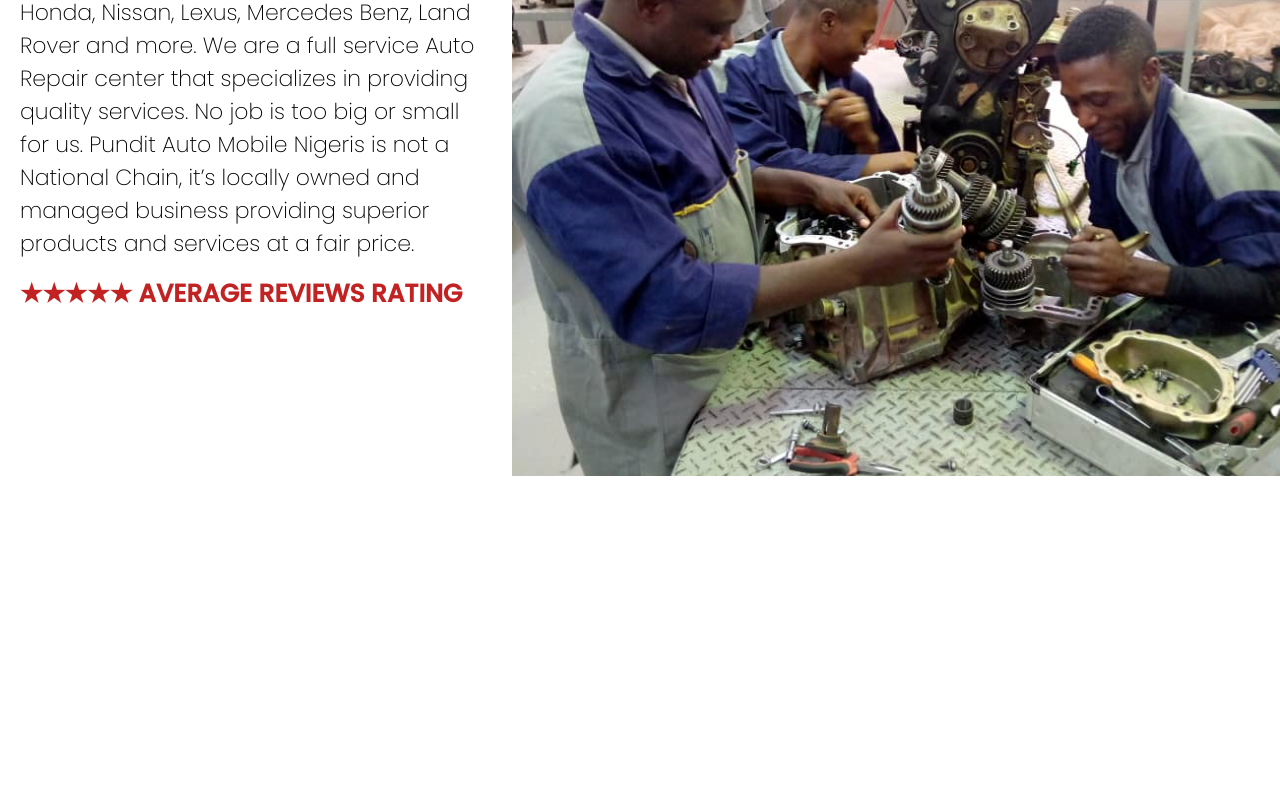
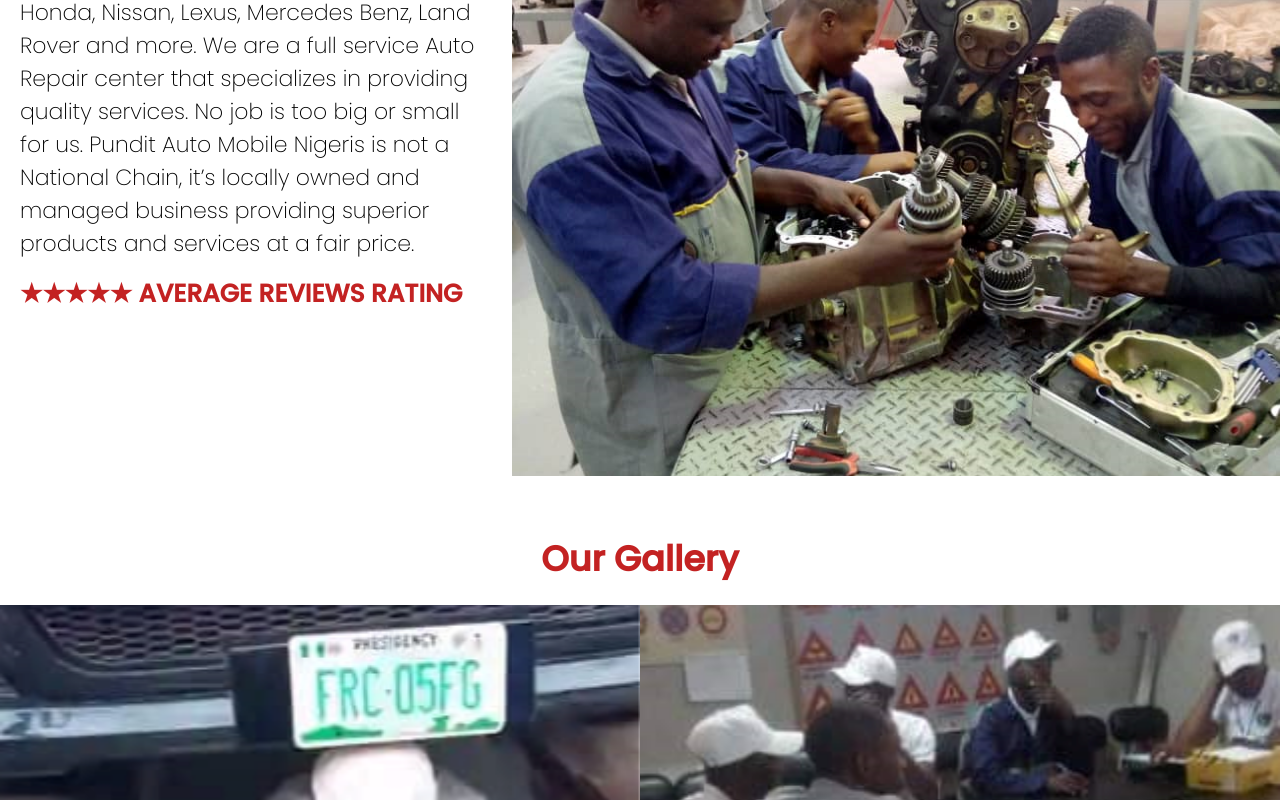
Before and after one commit to Ogaga01/Pundit_Automobile_Nigeria, a React (Vite) app: page / in a window 1280 px wide. Shown: the part 980-1780 px from the top of the page. Before the commit the page ends 1456 px from the top, so only its background shows below. Built offline with nearby package versions, Linux system fonts and the light colour scheme.

Commit message:
Add gallery section

```diff
--- a/package.json
+++ b/package.json
@@ -13,6 +13,7 @@
     "react": "^18.2.0",
     "react-dom": "^18.2.0",
     "react-icons": "^4.10.1",
+    "react-multi-carousel": "^2.8.4",
     "react-router-dom": "^6.15.0",
     "react-scroll": "^1.8.9",
     "sass": "^1.66.1"
--- a/src/App.tsx
+++ b/src/App.tsx
@@ -1,16 +1,16 @@
 import { FC } from "react";
-import Navbar from "./components/Navbar";
-import MobileNavbar from "./components/MobileNavbar";
-import Hero from "./components/Hero";
-import About from "./components/About";
+import { Route, Routes } from "react-router-dom";
+import Pictures from "./components/Pictures";
+import Home from "./components/Home";
 
 const App: FC = () => {
   return (
     <div>
-      <Navbar />
-      <MobileNavbar />
-      <Hero />
-      <About />
+
+      <Routes>
+        <Route path="/" element={<Home />} />
+        <Route path="gallery" element={<Pictures />} />
+      </Routes>
     </div>
   );
 };
--- /dev/null
+++ b/src/components/Gallery.tsx
@@ -0,0 +1,83 @@
+import { FC } from "react";
+import Carousel from "react-multi-carousel";
+import "react-multi-carousel/lib/styles.css";
+import pundit1 from "./../images/pundit_1.png";
+import pundit2 from "./../images/pundit2.png";
+import pundit3 from "./../images/pundit3.png";
+import pundit4 from "./../images/pundit4.png";
+import pundit5 from "./../images/pundit5.png";
+import pundit6 from "./../images/pundit6.png";
+import pundit7 from "./../images/pundit7.png";
+import pundit9 from "./../images/pundit9.png";
+import pundit10 from "./../images/pundit10.png";
+import pundit11 from "./../images/pundit11.png";
+import pundit12 from "./../images/pundit12.png";
+import pundit13 from "./../images/pundit13.png";
+import pundit14 from "./../images/pundit14.png";
+import styles from "./../sass/_gallery.module.scss";
+import { Link } from "react-router-dom";
+
+const images = [
+  pundit1,
+  pundit2,
+  pundit3,
+  pundit4,
+  pundit5,
+  pundit6,
+  pundit7,
+  pundit9,
+  pundit10,
+  pundit11,
+  pundit12,
+  pundit13,
+  pundit14,
+];
+
+const responsive = {
+  desktop: {
+    breakpoint: { max: 3000, min: 1024 },
+    items: 3,
+    slidesToSlide: 3, // optional, default to 1.
+  },
+  tablet: {
+    breakpoint: { max: 1024, min: 464 },
+    items: 2,
+    slidesToSlide: 2, // optional, default to 1.
+  },
+  mobile: {
+    breakpoint: { max: 464, min: 0 },
+    items: 1,
+    slidesToSlide: 1, // optional, default to 1.
+  },
+};
+
+const Gallery: FC = () => {
+  return (
+    <div className={styles.div}>
+      <h1 className={styles["head"]}>Our Gallery</h1>
+      <Carousel
+        className={styles["carousel"]}
+        autoPlay={true}
+        infinite={true}
+        autoPlaySpeed={3000}
+        arrows={false}
+        responsive={responsive}
+      >
+        {images.map((image) => {
+          return (
+            <img
+              className={styles["carousel__image"]}
+              src={image}
+              alt={image}
+            />
+          );
+        })}
+      </Carousel>
+      <Link className={styles["link"]} to="gallery">
+        More Photos &rarr;
+      </Link>
+    </div>
+  );
+};
+
+export default Gallery;
--- /dev/null
+++ b/src/components/Home.tsx
@@ -0,0 +1,18 @@
+import { FC } from "react";
+import Gallery from "./Gallery";
+import About from "./About";
+import Hero from "./Hero";
+import MobileNavbar from "./MobileNavbar";
+import Navbar from "./Navbar";
+
+const Home: FC = () => {
+  return <div>
+    <Navbar />
+      <MobileNavbar />
+      <Hero />
+      <About />
+      <Gallery />
+  </div>;
+};
+
+export default Home;
--- a/src/components/Navbar.tsx
+++ b/src/components/Navbar.tsx
@@ -11,7 +11,7 @@ const Navbar: FC = () => {
         spy={true}
         smooth={true}
         duration={500}
-        to="hero"
+        to="/"
       >
         <img
           className={styles["navigation__image"]}
--- /dev/null
+++ b/src/components/Pictures.tsx
@@ -0,0 +1,7 @@
+import { FC } from "react";
+
+const Pictures: FC = () => {
+  return <div></div>;
+};
+
+export default Pictures;
--- a/src/main.tsx
+++ b/src/main.tsx
@@ -1,10 +1,13 @@
-import React from 'react'
-import ReactDOM from 'react-dom/client'
-import App from './App.tsx'
-import './sass/index.scss'
+import React from "react";
+import ReactDOM from "react-dom/client";
+import { BrowserRouter as Router } from "react-router-dom";
+import App from "./App.tsx";
+import "./sass/index.scss";
 
-ReactDOM.createRoot(document.getElementById('root')!).render(
+ReactDOM.createRoot(document.getElementById("root")!).render(
   <React.StrictMode>
-    <App />
-  </React.StrictMode>,
-)
+    <Router>
+      <App />
+    </Router>
+  </React.StrictMode>
+);
--- a/src/sass/_about.module.scss
+++ b/src/sass/_about.module.scss
@@ -6,6 +6,7 @@
   width: 100%;
   height: 60vh;
   display: flex;
+  margin-bottom: 12rem;
 
   @include respond(mob-nav) {
     display: flex;
--- /dev/null
+++ b/src/sass/_gallery.module.scss
@@ -0,0 +1,43 @@
+@import "variables";
+@import "mixins";
+@import "animations";
+
+.div {
+  width: 100%;
+  height: 100vh;
+  margin-top: 25vh;
+  display: flex;
+  flex-direction: column;
+
+  @include respond(mob-nav) {
+    margin-top: 65vh;
+  }
+}
+
+.head {
+  font-size: 3.5rem;
+  color: $color-primary;
+  text-align: center;
+  margin-bottom: 2rem;
+}
+
+.carousel {
+  width: 100%;
+
+  &__image {
+    width: 100%;
+    height: 100%;
+    object-fit: cover;
+    object-position: center;
+  }
+}
+
+.link {
+  font-size: 2rem;
+  font-weight: 300;
+  color: $color-primary;
+  display: flex;
+  justify-content: flex-end;
+  padding-right: 2rem;
+  margin-top: 1.5rem;
+}
```
Also changed, not shown: 1 other file (tests, documents, lock files or other folders).
